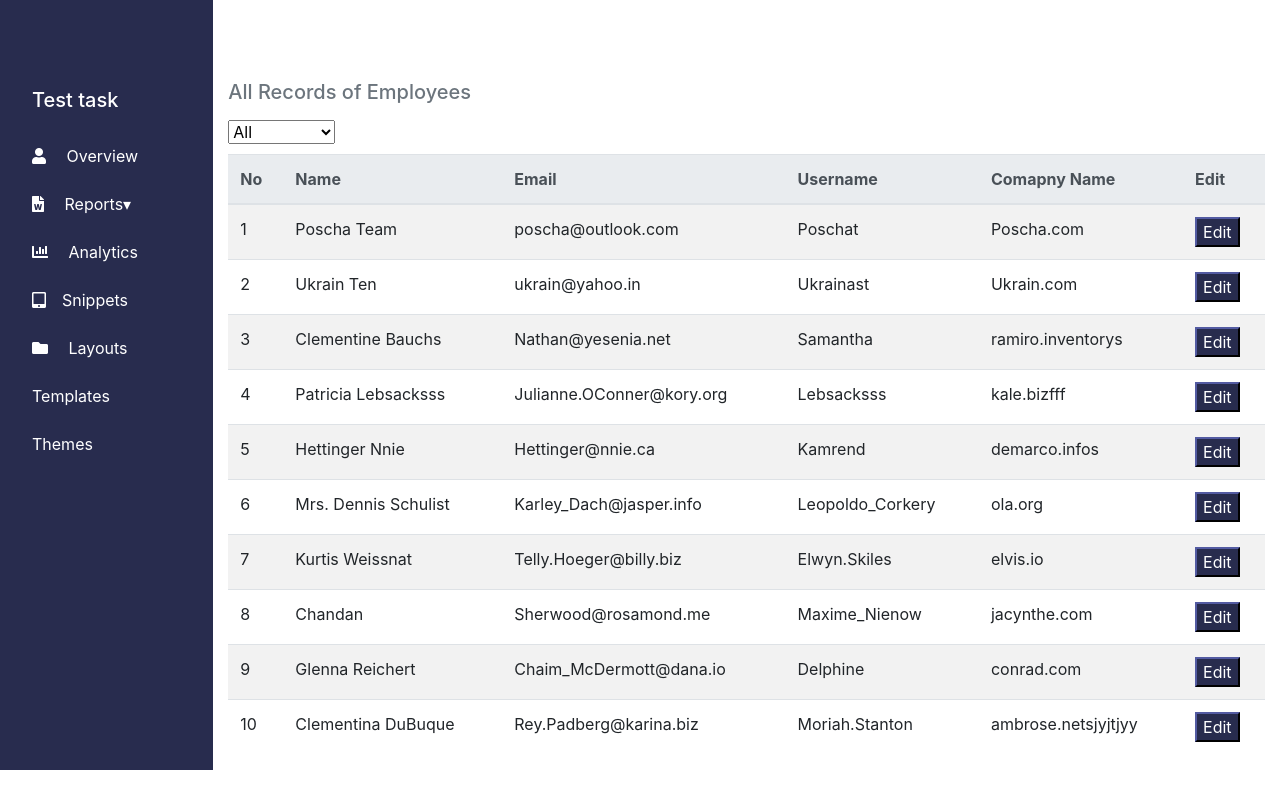
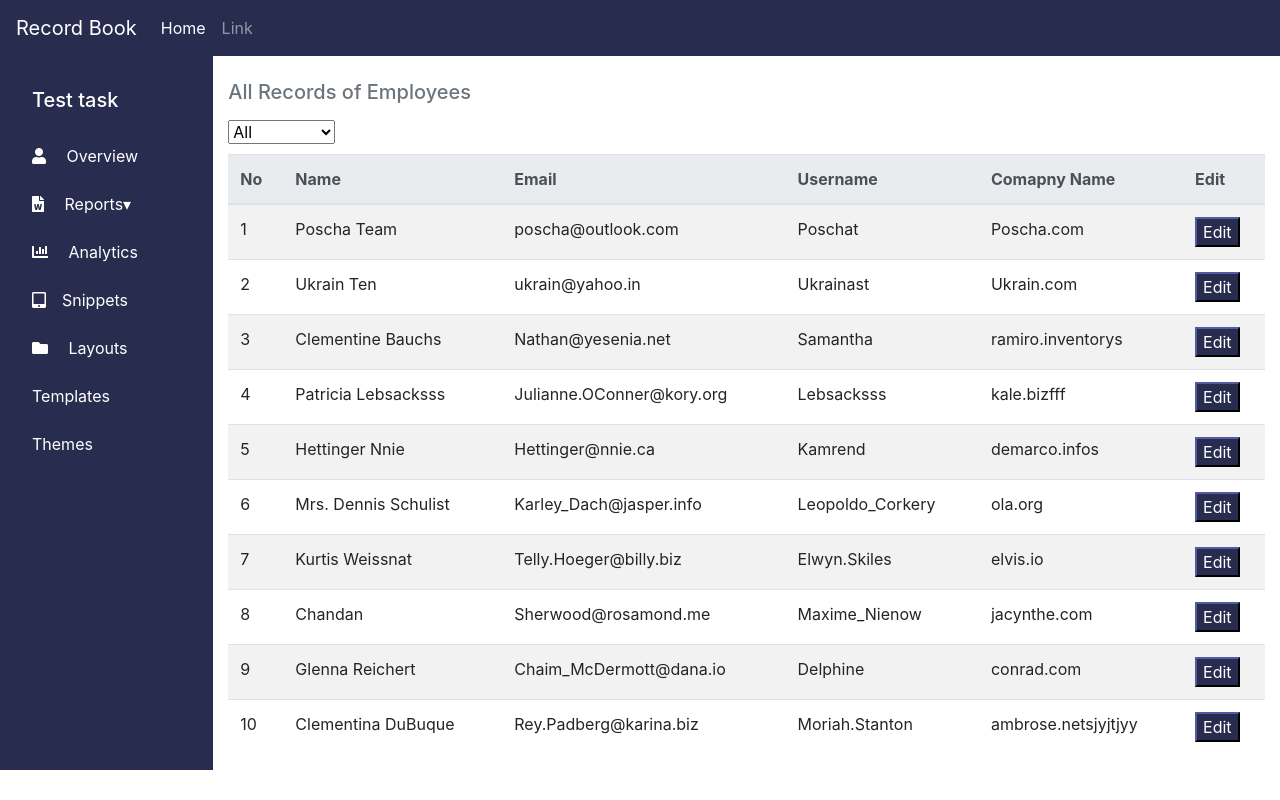
Before and after one commit to binaryprotagonist/Dashboard, a React (Create React App) app: page / in a window 1280 px wide. Built offline with nearby package versions, Linux system fonts and the light colour scheme.

Commit message:
changes in design

```diff
--- a/src/App.js
+++ b/src/App.js
@@ -6,10 +6,12 @@ import Sidebar from './components/Sidebar';
 function App() {
   return (
     <div className="App">
+    <Navbar />
     <div className='container-fluid'>
       <div className='row row-offcanvas row-offcanvas-left'>
         <Sidebar/>
         <Dashboard />
+        {/* <Dash/> */}
       </div>
     </div>
     </div>
```
